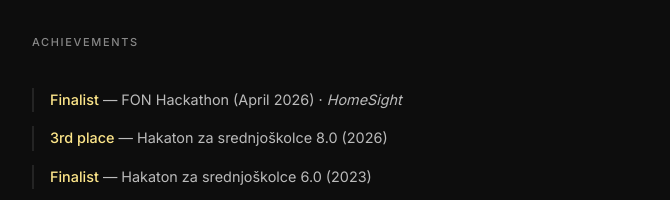
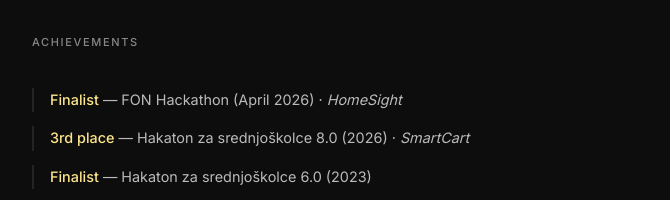
Before and after one commit to alina-888/raeven.me, a plain HTML site: page index.html in a window 1280 px wide. Shown: the part 2500-2700 px from the top of the page, without its empty margins (266-936 px from the left). Drawn offline with Linux system fonts and the light colour scheme.

Commit message:
Link SmartCart to Hakaton za srednjoškolce 8.0 in achievements
Co-Authored-By: Claude Opus 5.5 <noreply@anthropic.com>

```diff
--- a/index.html
+++ b/index.html
@@ -154,7 +154,7 @@
       <h2 class="section-label">Achievements</h2>
       <ul class="achievement-list">
         <li><span class="ach-accent">Finalist</span> — FON Hackathon (April 2026) · <em>HomeSight</em></li>
-        <li><span class="ach-accent">3rd place</span> — Hakaton za srednjoškolce 8.0 (2026)</li>
+        <li><span class="ach-accent">3rd place</span> — Hakaton za srednjoškolce 8.0 (2026) · <em>SmartCart</em></li>
         <li><span class="ach-accent">Finalist</span> — Hakaton za srednjoškolce 6.0 (2023)</li>
         <li><span class="ach-accent">3rd place</span> — Yandex Lyceum project competition · <em>Guess What</em> &mdash; <a href="https://lms.yandex.ru/certificate/check/?certNumber=2487262148&amp;lastName=%D0%A5%D0%B8%D1%82%D1%91%D0%B2%D0%B0" target="_blank" rel="noopener" class="ach-link">certificate ↗</a></li>
         <li>IT Girls Conference participant, Sarajevo (UNICEF)</li>
```
